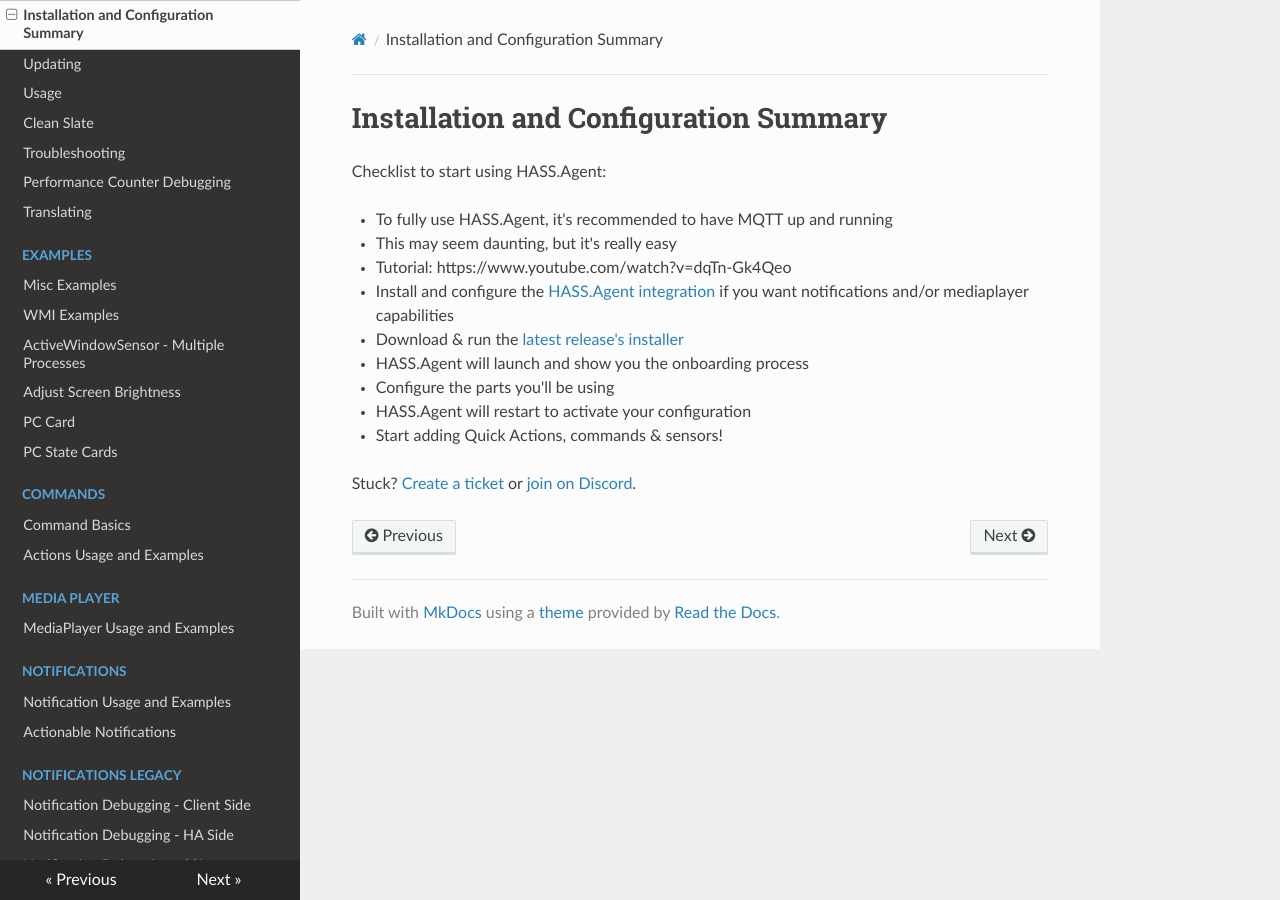
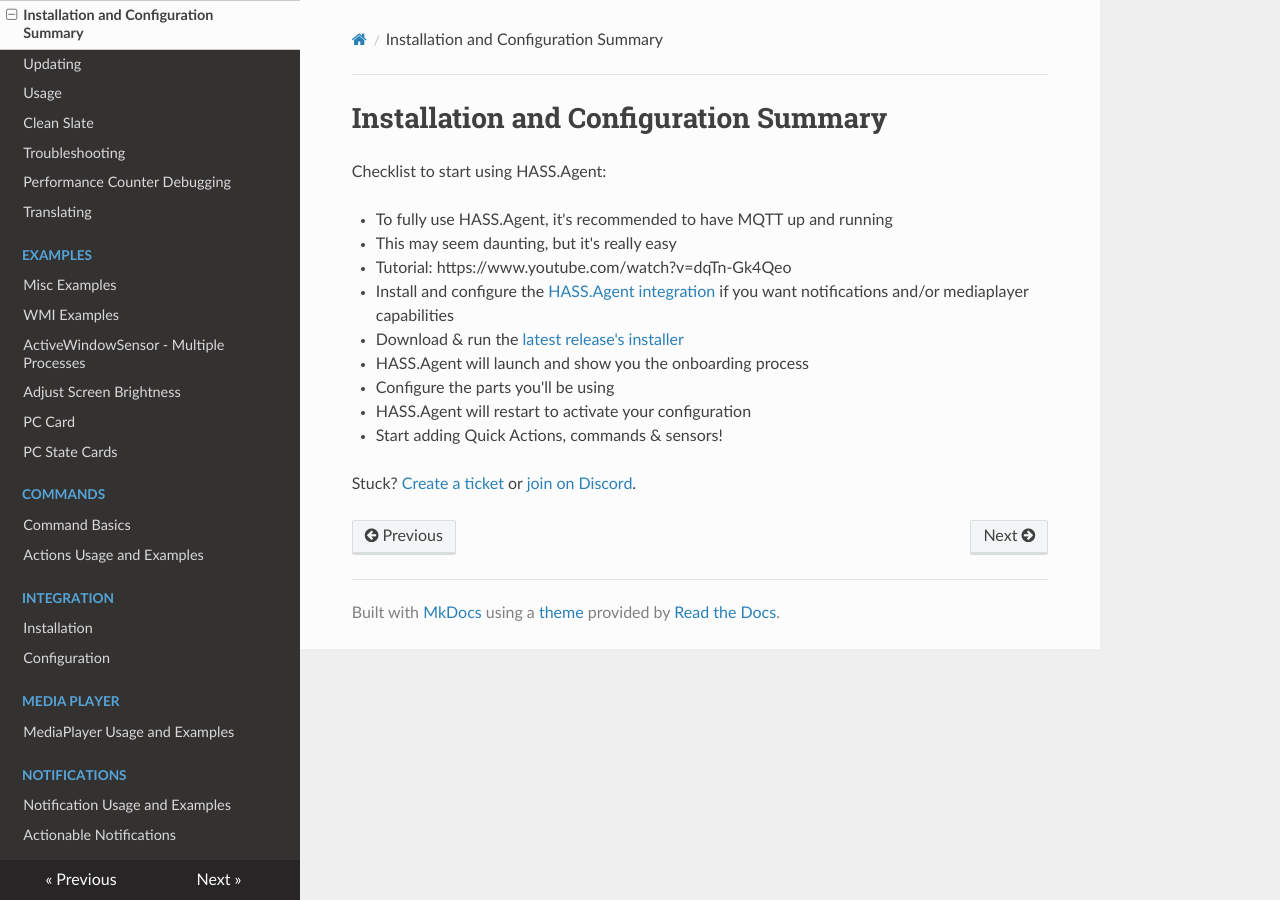
Before and after one commit to LAB02-Admin/HASS.Agent-Docs, an MkDocs documentation site: the page built from docs/installation-and-configuration-summary.md, in a window 1280 px wide. Built offline with MkDocs 1.6.1, drawn with Linux system fonts in a browser that asks for light colours; nearby versions of some CDN libraries.

Commit message:
Update mkdocs.yml

```diff
--- a/mkdocs.yml
+++ b/mkdocs.yml
@@ -27,6 +27,9 @@
     - 'Commands':
       - 'commands/command-basics.md'
       - 'commands/actions-usage-and-examples.md'
+    - 'Integration':
+      - 'integration/installation.md'
+      - 'integration/configuration.md'
     - 'Media Player':
       - 'mediaplayer/mediaplayer-usage-and-examples.md'
     - 'Notifications':
```
